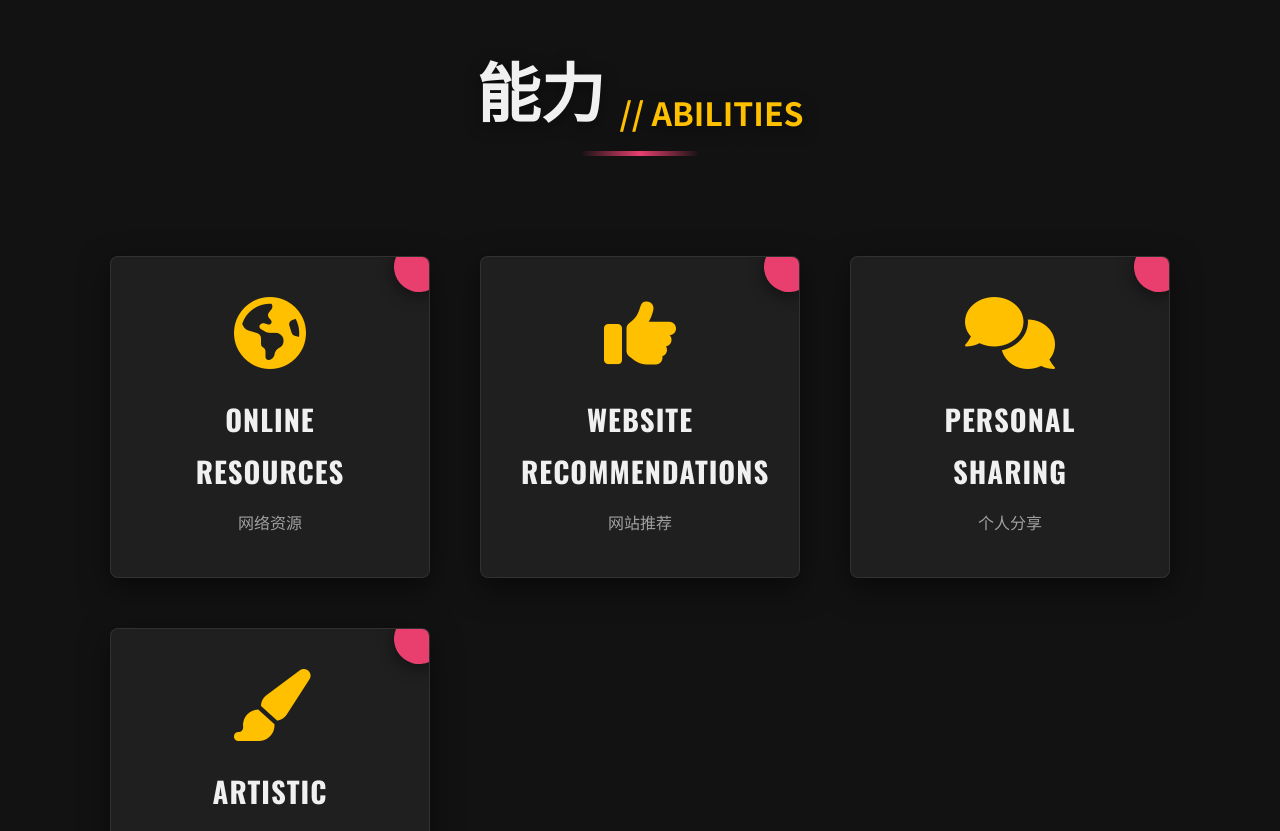
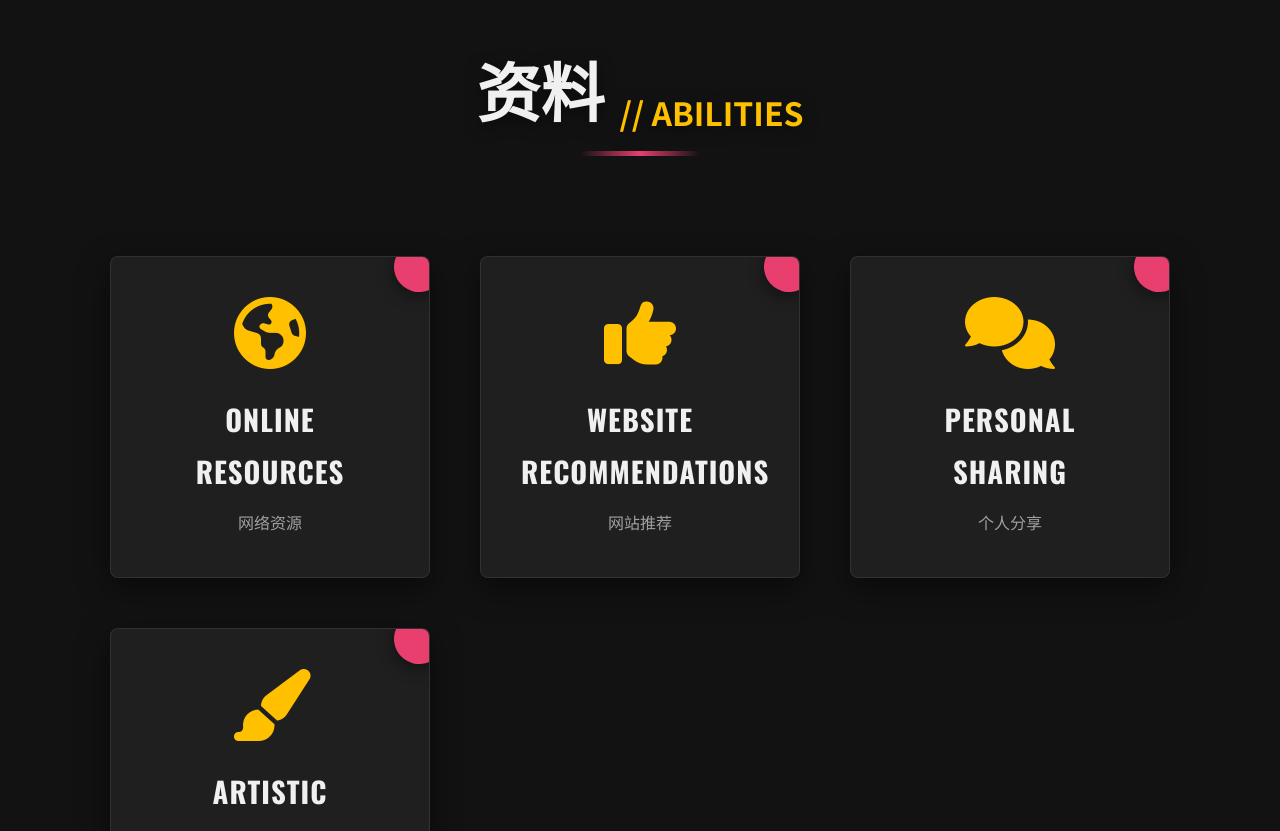
Before and after one commit to 2671479258/Retr0, a plain HTML site: page index.html in a window 1280 px wide. Shown: the part 1703-2534 px from the top of the page. Drawn offline with nearby package versions, Linux system fonts and the light colour scheme; some packages are replaced by stand-ins of ours; a script that the page names is missing; a web font is replaced by a local one.

Commit message:
Update index.html

```diff
--- a/index.html
+++ b/index.html
@@ -83,7 +83,7 @@
 
     <section id="skills" class="skills-section common-section">
         <div class="container">
-            <h3 class="section-title">能力<span>// ABILITIES</span></h3>
+            <h3 class="section-title">资料<span>// ABILITIES</span></h3>
             <div class="skills-grid-p">
                 <div class="skill-card-p" data-skill-level="A">
                     <a href="/Retr0/resources.html" class="skill-card-link">
```
